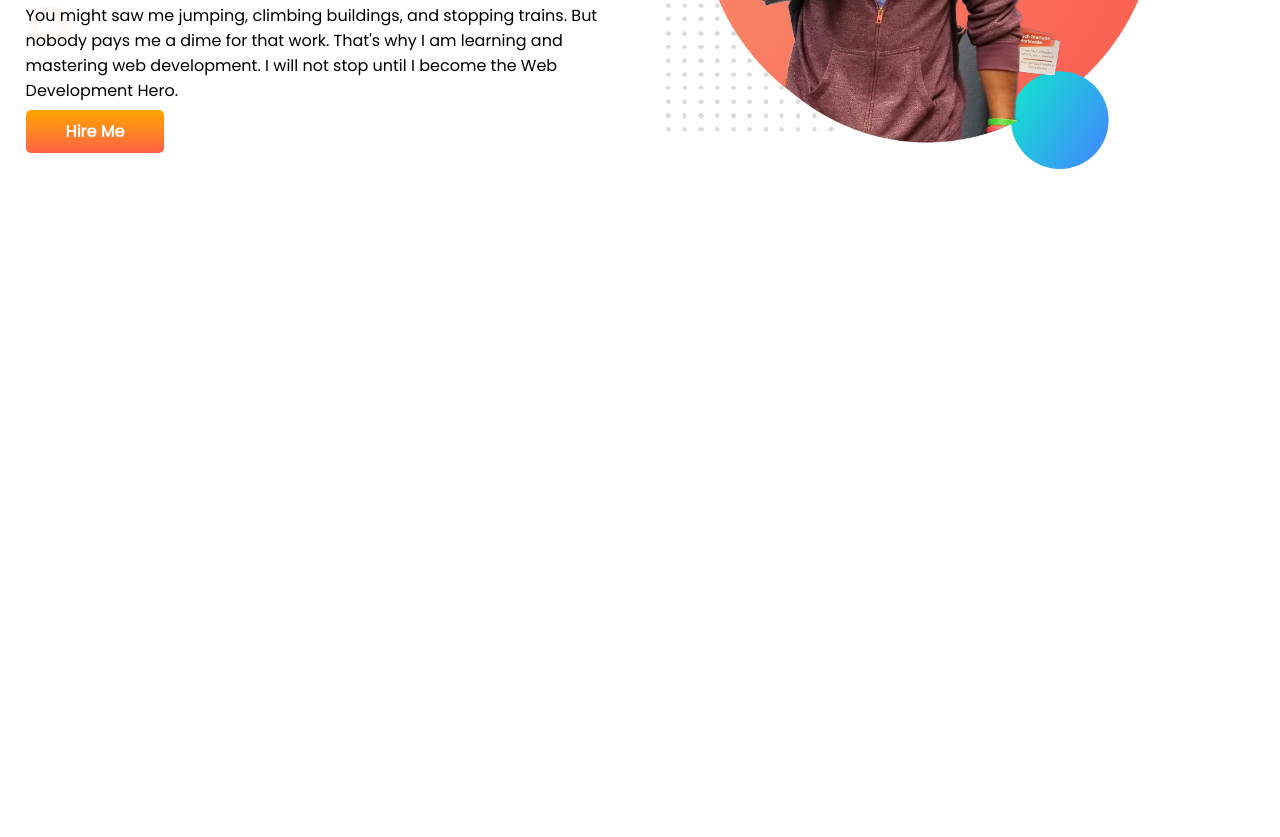
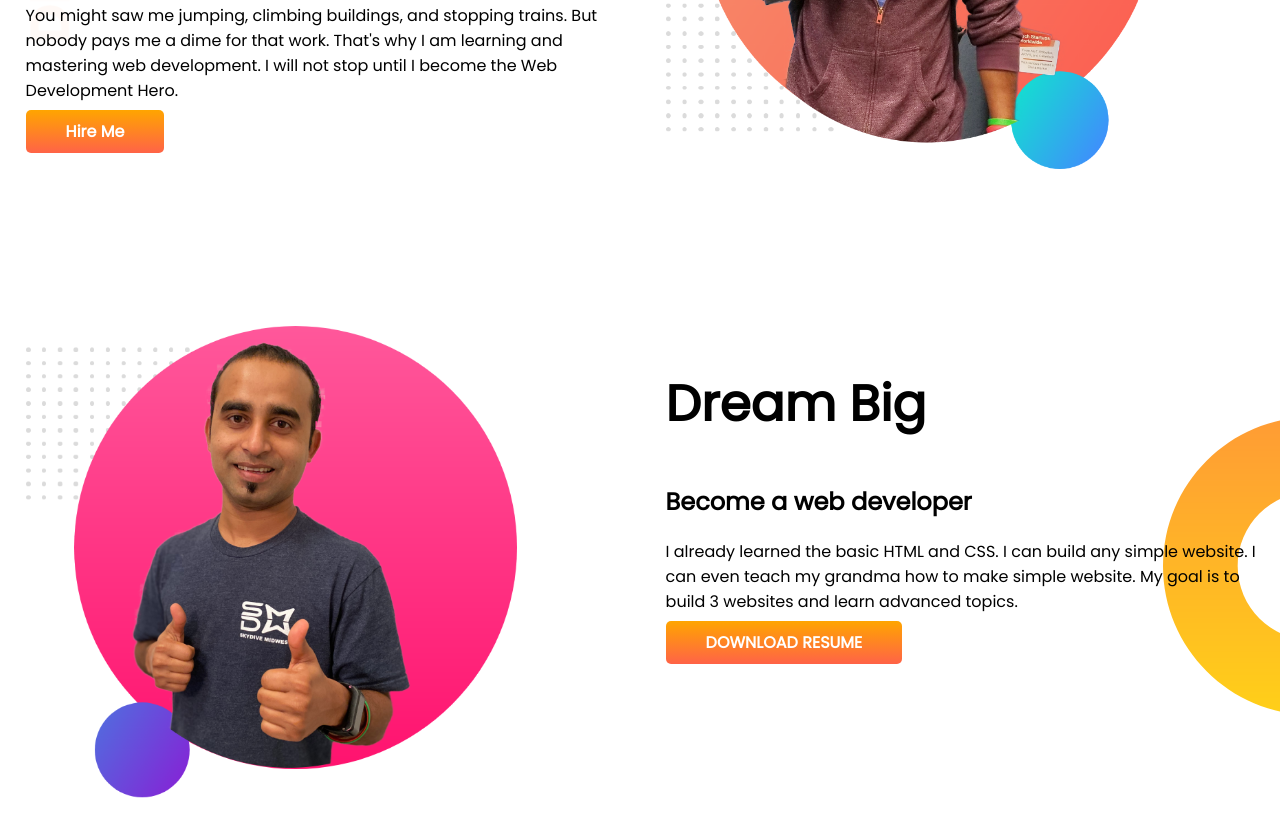
Before and after one commit to m7real/developer-portfolio, a plain HTML site: page index.html in a window 1280 px wide. Shown: the part 319-1156 px from the top of the page. Before the commit the page ends 800 px from the top, so only its background shows below. Drawn offline with Linux system fonts and the light colour scheme.

Commit message:
dream added

```diff
--- a/index.html
+++ b/index.html
@@ -27,6 +27,18 @@
             <img src="images/jhankar.png" alt="">
         </div>
     </section>
+    <section class="dream-big">
+        <div class="half-width">
+            <img src="images/jhankar2.png" alt="">
+        </div>
+        <div class="half-width">
+            <h1>Dream Big</h1>
+            <h2>Become a web developer</h2>
+            <p>I already learned the basic HTML and CSS. I can build any simple website. I can even teach my grandma how
+                to make simple website. My goal is to build 3 websites and learn advanced topics.</p>
+            <a target="_blank" class="link-button" href="">DOWNLOAD RESUME</a>
+        </div>
+    </section>
 </body>
 
 </html>
--- a/style.css
+++ b/style.css
@@ -13,6 +13,7 @@ h1 {
 
 section {
     display: flex;
+    margin-bottom: 150px;
 }
 
 .half-width {
@@ -37,3 +38,9 @@ section {
     background-image: url(images/top-banner.png);
     background-repeat: no-repeat;
 }
+
+.dream-big {
+    background-image: url(images/dream-bg.png);
+    background-repeat: no-repeat;
+    background-position: right;
+}
```
